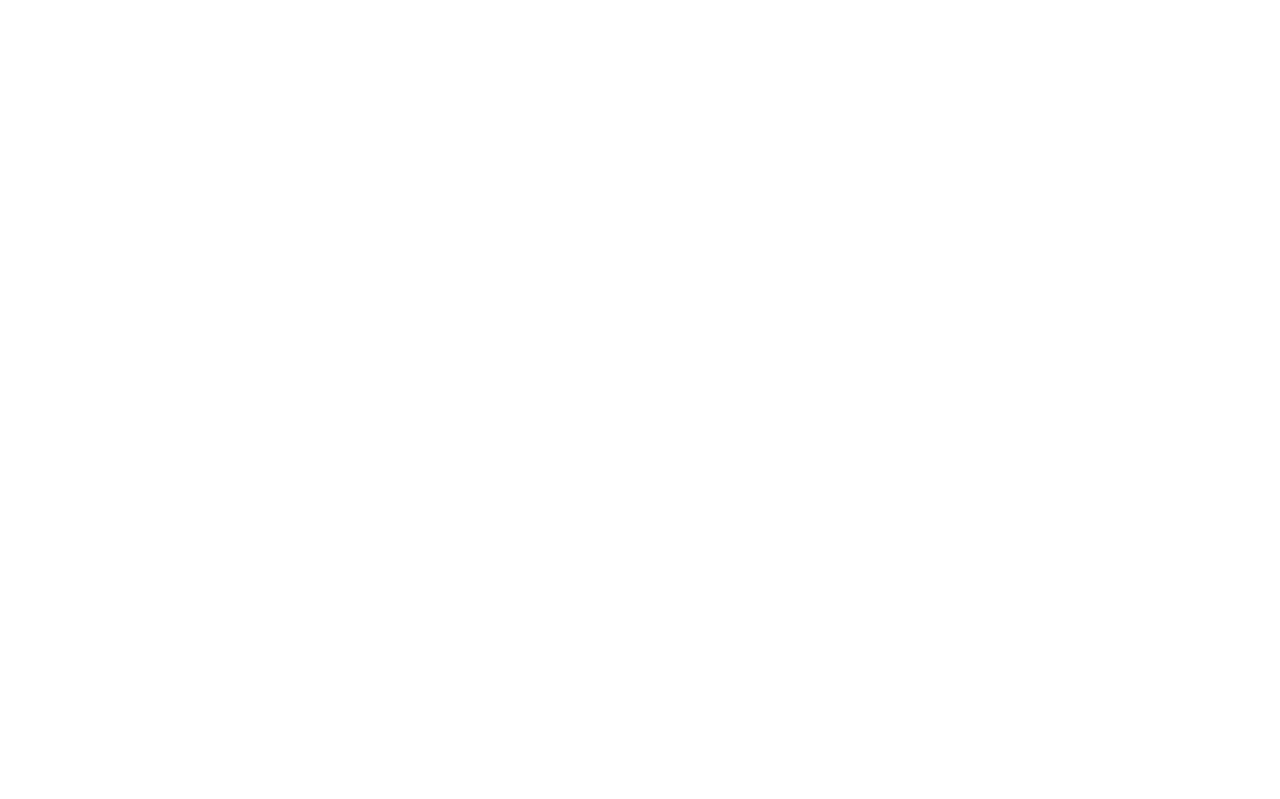
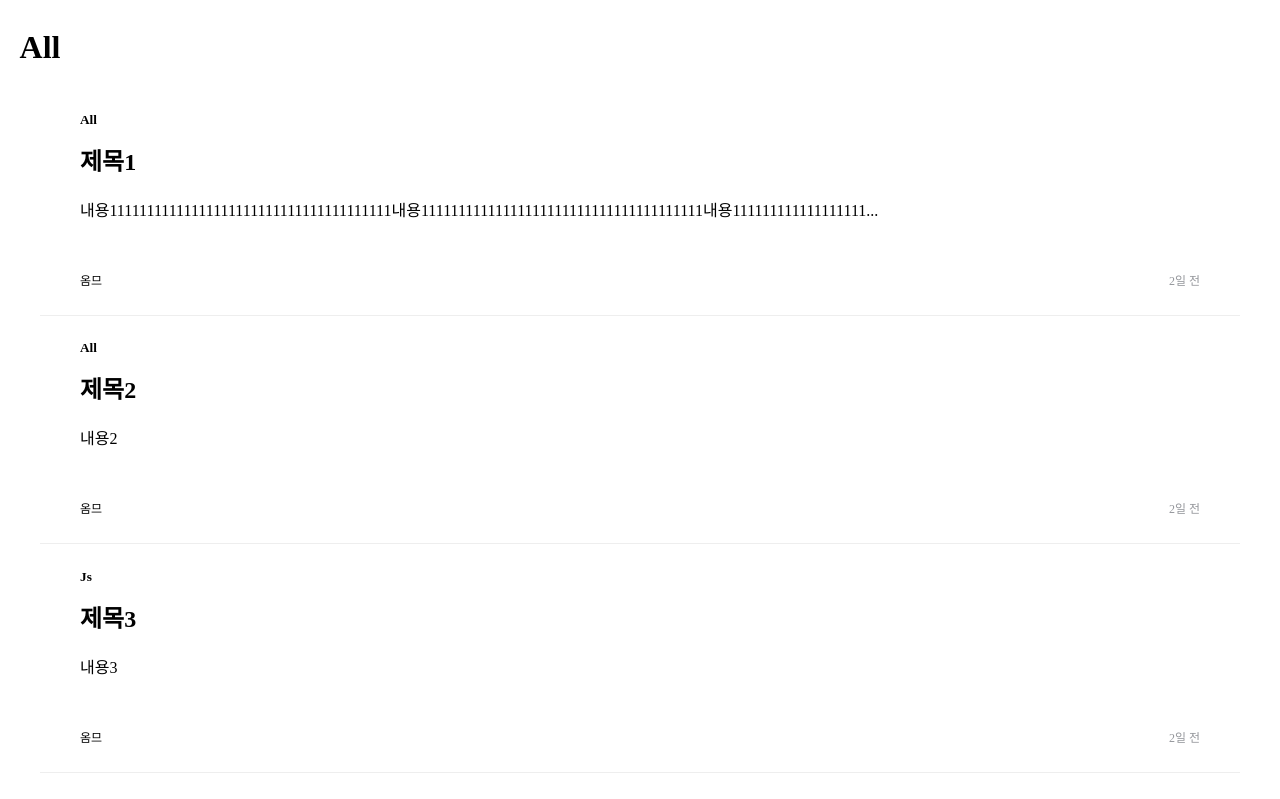
Before and after one commit to baesee0806/sparta-TeamHomme, a React (Create React App) app: page / in a window 1280 px wide. Shown: the top 799 px of the page. Built offline with nearby package versions, Linux system fonts and the light colour scheme.

Commit message:
메인컨텐츠 HTML, CSS

```diff
--- a/src/App.js
+++ b/src/App.js
@@ -1,8 +1,10 @@
-
+import Body from "./component/body/Body";
 
 function App() {
   return (
-    <div></div>
+    <div>
+      <Body />
+    </div>
   );
 }
 
--- a/src/component/body/body.jsx
+++ b/src/component/body/body.jsx
@@ -0,0 +1,10 @@
+import React from "react";
+import MainContent from "./maincontent/MainContent";
+
+export default function Body() {
+  return (
+    <div>
+      <MainContent />
+    </div>
+  );
+}
--- /dev/null
+++ b/src/component/body/maincontent/ContentItems.jsx
@@ -0,0 +1,67 @@
+import React from "react";
+import styled from "styled-components";
+
+import Time from "./Time";
+
+const ListBox = styled.div`
+  padding: 10px 0;
+  border-bottom: 1px solid #eee;
+  width: 1200px;
+  cursor: pointer;
+  overflow: hidden;
+  position: relative;
+  &:hover Figcaption,
+  &:focus Figcaption {
+    opacity: 1;
+  }
+`;
+
+const PageText = styled.h5`
+  line-height: 0px;
+`;
+
+const FooterBox = styled.div`
+  margin-top: 50px;
+  display: flex;
+  justify-content: space-between;
+  align-items: center;
+`;
+
+const Writer = styled.span`
+  font-size: 12px;
+`;
+
+const Figcaption = styled.figcaption`
+  width: 100%;
+  height: 100%;
+  background-color: rgba(0, 0, 0, 0.7);
+  position: absolute;
+  top: 0;
+  left: 0;
+  color: #fff;
+  text-align: center;
+  line-height: 200px;
+  opacity: 0;
+  transition: 0.3s;
+`;
+
+export default function HommeList({ item }) {
+  return (
+    <ListBox>
+      <figure>
+        <PageText>{item.category}</PageText>
+        <h2>{item.title}</h2>
+        <p>
+          {item.content.length > 100
+            ? item.content.slice(0, 100) + "..."
+            : item.content}
+        </p>
+        <FooterBox>
+          <Writer>{item.writer}</Writer>
+          <Time />
+        </FooterBox>
+        <Figcaption>자세히보기</Figcaption>
+      </figure>
+    </ListBox>
+  );
+}
--- /dev/null
+++ b/src/component/body/maincontent/MainContent.jsx
@@ -0,0 +1,91 @@
+import React, { useState } from "react";
+import styled from "styled-components";
+// import { useInView } from "react-intersection-observer";
+
+import ContentItems from "./ContentItems";
+import TopButton from "./TopButton";
+
+const Wrap = styled.div`
+  display: flex;
+  flex-direction: column;
+  align-items: center;
+`;
+
+const Page = styled.h1`
+  padding-right: 1200px;
+`;
+
+export default function HommeMain() {
+  //   const [ref, inView] = useInView();
+  const [list, setList] = useState(initialList);
+
+  //   useEffect(() => {
+  //     사용자가 마지막 요소를 보고 있고, 로딩 중이 아니라면
+  //     if (inView) {
+  //       return;
+  //     }
+  //   }, [inView]);
+  //     console.log(inView);
+  return (
+    <>
+      {/* <h1>{list.page === "All" ? "All" : null}</h1> */}
+      <Wrap>
+        <Page>All</Page>
+        {list.map((item) => (
+          <ContentItems key={item.id} item={item} />
+        ))}
+        <TopButton />
+      </Wrap>
+    </>
+  );
+}
+
+const initialList = [
+  {
+    id: 1,
+    title: "제목1",
+    content:
+      "내용11111111111111111111111111111111111111내용11111111111111111111111111111111111111내용11111111111111111111111111111111111111",
+    category: "All",
+    writer: "옴므",
+  },
+  { id: 2, title: "제목2", content: "내용2", category: "All", writer: "옴므" },
+  { id: 3, title: "제목3", content: "내용3", category: "Js", writer: "옴므" },
+  {
+    id: 4,
+    title: "제목4",
+    content: "내용4",
+    category: "React",
+    writer: "옴므",
+  },
+  { id: 5, title: "제목5", content: "내용5", category: "Css", writer: "옴므" },
+  {
+    id: 6,
+    title: "제목6",
+    content: "내용6",
+    category: "Redux",
+    writer: "옴므",
+  },
+  {
+    id: 7,
+    title: "제목7",
+    content: "내용7",
+    category: "React-Router-Dom",
+    writer: "옴므",
+  },
+  {
+    id: 8,
+    title: "제목8",
+    content: "내용8",
+    category: "React-Query",
+    writer: "옴므",
+  },
+  { id: 9, title: "제목9", content: "내용9", category: "All", writer: "옴므" },
+  {
+    id: 10,
+    title: "제목10",
+    content: "내용10",
+    category: "All",
+    writer: "옴므",
+  },
+];
--- /dev/null
+++ b/src/component/body/maincontent/Time.jsx
@@ -0,0 +1,48 @@
+import React from "react";
+import styled from "styled-components";
+
+let now = new Date();
+let writeDay = new Date("2022-12-21T00:00:00");
+
+let difference = now.getTime() - writeDay.getTime();
+difference = Math.trunc(difference / 1000);
+
+let ResultTime;
+
+const seconds = 1;
+const minute = seconds * 60;
+const hour = minute * 60;
+const day = hour * 24;
+const mon = day * 30;
+const year = mon * 12;
+
+if (difference < seconds) {
+} else if (difference < minute) {
+  ResultTime = Math.trunc(difference / seconds) + "초 전";
+} else if (difference < hour) {
+  ResultTime = Math.trunc(difference / minute) + "분 전";
+} else if (difference < day) {
+  ResultTime = Math.trunc(difference / hour) + "시간 전";
+} else if (difference < mon) {
+  ResultTime = Math.trunc(difference / day) + "일 전";
+} else if (difference < year) {
+  ResultTime = Math.trunc(difference / mon) + "달 전";
+} else {
+  ResultTime = Math.trunc(difference / year) + "년 전";
+}
+
+const TimeSpan = styled.span`
+  display: flex;
+  justify-content: flex-end;
+  font-size: 12px;
+  color: #94969b;
+  vertical-align: top;
+`;
+
+export default function Time() {
+  return (
+    <div>
+      <TimeSpan>{ResultTime}</TimeSpan>
+    </div>
+  );
+}
--- /dev/null
+++ b/src/component/body/maincontent/TopButton.jsx
@@ -0,0 +1,59 @@
+import React, { useState, useEffect } from "react";
+import styled from "styled-components";
+
+const PositionContainer = styled.div`
+  position: fixed;
+  width: 95%;
+  bottom: 95px;
+  z-index: 1000;
+`;
+
+const TopBtn = styled.button`
+  position: absolute;
+  right: 0;
+  border: 1px solid black;
+  border-radius: 50%;
+  background-color: transparent;
+  font-size: 40px;
+  opacity: 0.3;
+  cursor: pointer;
+`;
+
+export default function TopButton() {
+  // 버튼 상태
+  const [BtnStatus, setBtnStatus] = useState(false);
+
+  // Y축 스크롤 위치에 따라 Show || Hide 함수
+  const onShowTopButton = () => {
+    if (window.scrollY > 400) setBtnStatus(true);
+    else setBtnStatus(false);
+  };
+
+  // 클릭시 맨 위로 가는 이벤트
+  const onClickTopHandler = () => {
+    // 현재 위치가 이미 최상단일 경우 return
+    if (!window.scrollY) return;
+
+    window.scrollTo({
+      top: 0,
+      behavior: "smooth",
+    });
+    setBtnStatus(false);
+  };
+
+  useEffect(() => {
+    const watch = () => {
+      window.addEventListener("scroll", onShowTopButton);
+    };
+    watch();
+    return () => {
+      window.removeEventListener("scroll", onShowTopButton);
+    };
+  });
+
+  return (
+    <PositionContainer>
+      {BtnStatus ? <TopBtn onClick={onClickTopHandler}>🔝</TopBtn> : null}
+    </PositionContainer>
+  );
+}
```
